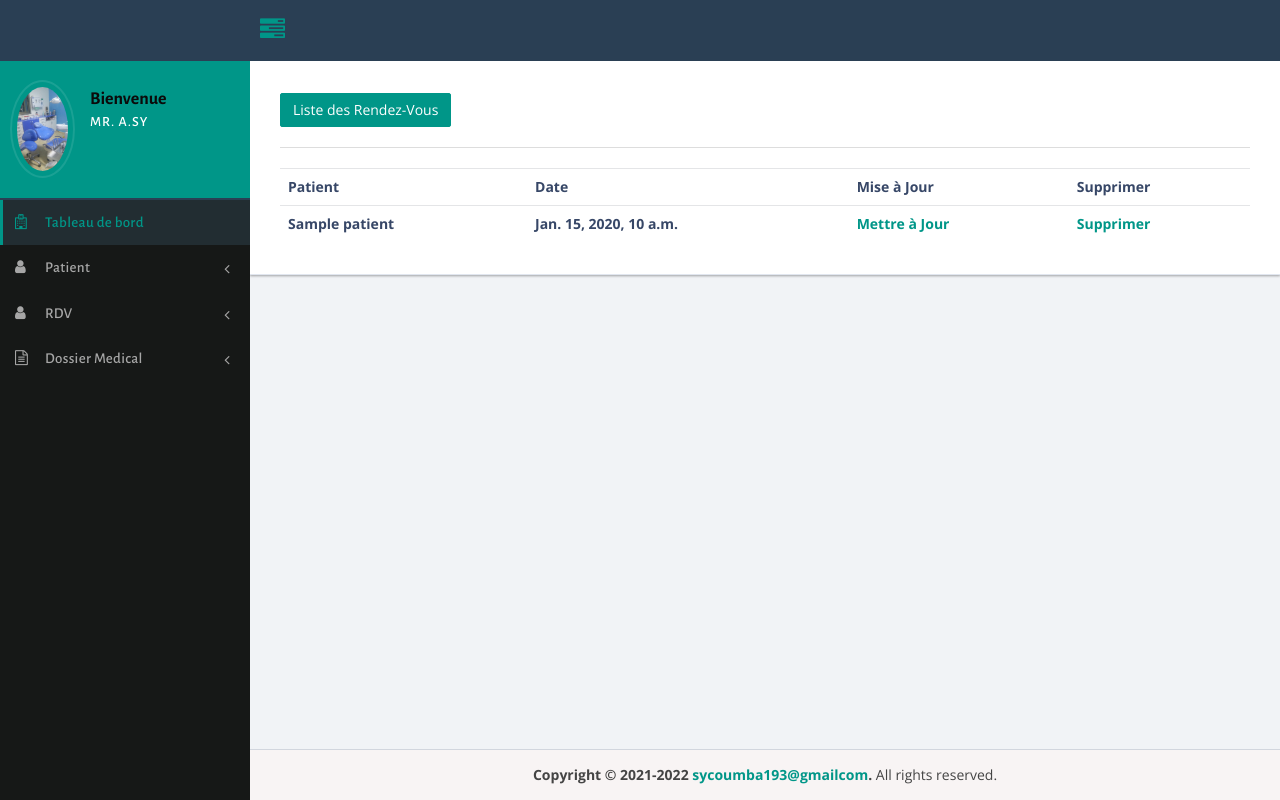
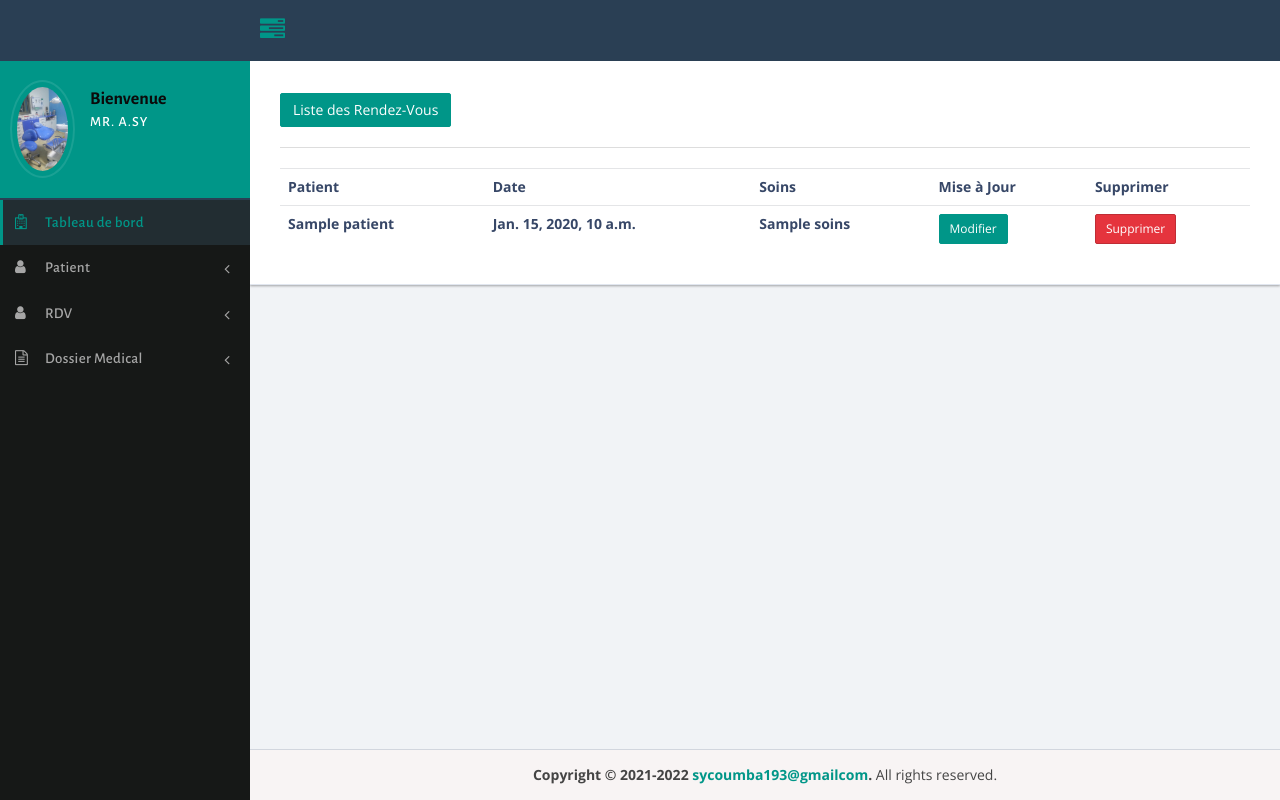
Before and after one commit to sycoumba/projetfinetudes, a Django app: template templates/rdv/liste_rdv.html in a window 1280 px wide. Run offline with Django 3.2, Linux system fonts and the light colour scheme; the template is opened without the code that fills it: most values are stand-ins (such as "Sample title", 1, 10 or a date in 2020); lists and menus that the app fills with data are empty; some libraries are stand-ins or nearby versions.

Commit message:
create and edit

```diff
--- a/patient/urls.py
+++ b/patient/urls.py
@@ -6,6 +6,7 @@ urlpatterns = [
     path('add', views.add_patient, name='add'),
     path('liste', views.liste_patient, name='liste'),
     path('insert', views.insert, name='insert'),
+    path('modifier_patient/<str:pk>', views.modifier_patient, name='modifier_patient'),
 
 
 ]
--- a/templates/patient/liste_patient.html
+++ b/templates/patient/liste_patient.html
@@ -16,6 +16,8 @@
                    <th>Age</th>
                    <th>Sexe</th>
                   <th>Adresse</th>
+                  <th>Mise à Jour</th>
+                   <th>Supprimer</th>
      </tr>
                 {% for patient in patients %}
                <tr>
@@ -26,6 +28,8 @@
                  <th> {{patient.age}} </th>
                  <th> {{patient.sexe}} </th>
                  <th> {{patient.adresse}} </th>
+                 <th><a class="btn btn-sm btn-success" href="{% url 'modifier_patient' patient.id %}"> Modifier</a> </th>
+                 <th><a class="btn btn-sm btn-danger" href=""> Supprimer</a> </th>
             </tr>
                 {% endfor %}
 
--- a/templates/rdv/liste_rdv.html
+++ b/templates/rdv/liste_rdv.html
@@ -10,6 +10,7 @@
              <tr>
                    <th>Patient</th>
                    <th>Date </th>
+                   <th>Soins </th>
                    <th>Mise à Jour</th>
                    <th>Supprimer</th>
             </tr>
@@ -17,8 +18,9 @@
               <tr>
                  <th>{{rdv.patient}}</th>
                     <th>{{rdv.date_rdv}}</th>
-                   <th><a href=""> Mettre à Jour</a> </th>
-                   <th><a href="">Supprimer</a></th>
+                    <th>{{rdv.soins}}</th>
+                   <th><a class="btn btn-sm btn-success" href=""> Modifier</a> </th>
+                   <th><a class="btn btn-sm btn-danger" href=""> Supprimer</a> </th>
             </tr>
                 {% endfor %}
          </table>
```
Also changed, not shown: patient/views.py (+16 -1 lines).
